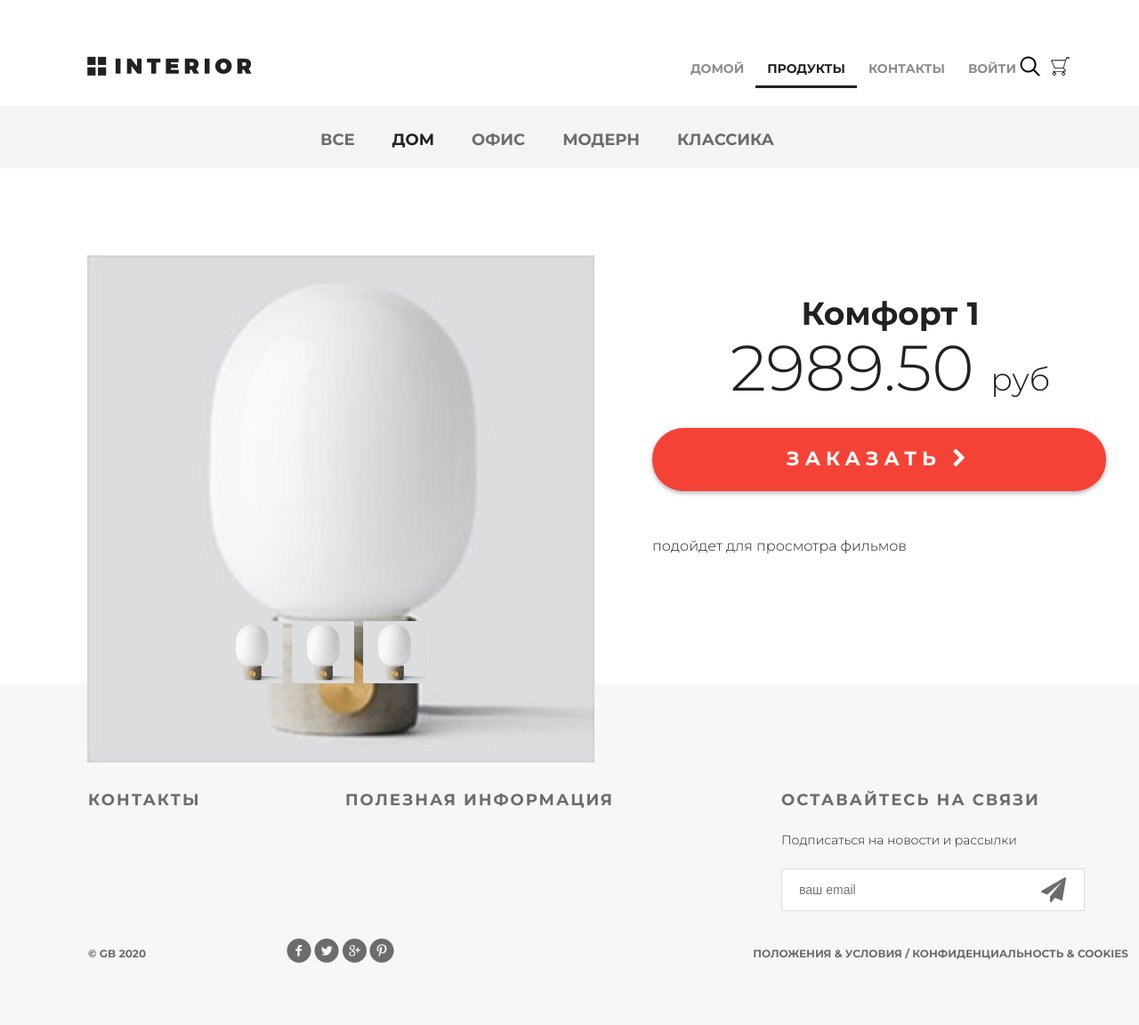
After one commit to Felix-Fenix/geekshop, a Django app: page /products/product/1/ in a window 1280 px wide; the page is wider, and only the part inside the window is pictured. The commit adds this page. Shown: that part at 89% size. Run offline with Django 3.2, Linux system fonts and the light colour scheme; data comes from the database, SQL or seed files in the repository.

Commit message:
Lesson 6. Product page

```diff
--- a/mainapp/templates/mainapp/index.html
+++ b/mainapp/templates/mainapp/index.html
@@ -24,14 +24,14 @@
 	<div class="featured-menu">
 		<a class="active" href="#">Популярные</a><a href="#">Новинки</a>
 	</div>
-	<a class="explore" href="#">показать все <img src="{% static 'img/arrow.png' %}" alt=""></a>
+	<a class="explore" href="{% url 'products:category' pk=0 %}">показать все <img src="{% static 'img/arrow.png' %}" alt=""></a>
 	<div class="clearfix">
 	</div>
 	<div class="tab-content">
 
 		{% for product in products %}
 		<div class="block">
-			<a href="{{ product.image }}"><img src="{{ media_url }}{{ product.image }}" alt="{{ product.short_desc }}" width="270" height="270">
+			<a href="{% url 'products:product' product.pk %}"><img src="{{ media_url }}{{ product.image }}" alt="{{ product.short_desc }}" width="270" height="270">
 				<div class="text">
 					<img src="{% static 'img/icon-hover.png' %}" alt=">">
 					<h4>{{ product.name }}</h4>
--- /dev/null
+++ b/mainapp/templates/mainapp/product.html
@@ -0,0 +1,55 @@
+{% extends 'mainapp/base.html' %}
+{% load staticfiles %}
+
+{% block menu %}
+<div class="hero-white">
+	<div class="header clearfix">
+		{% include 'mainapp/includes/inc_menu.html' %}
+	</div>
+</div>
+{% endblock menu %}
+
+{% block content %}
+<div class="details">
+	<div class="links clearfix">
+		{% include 'mainapp/includes/inc_categories_menu.html' %}
+	</div>
+
+	<div class="details-products">
+		<div class="details-slider">
+			<div class="slider-product">
+				<img src="{{ media_url }}{{ product.image }}">
+			</div>
+			<div class="slider-control">
+				<div class="block">
+					<a href="#"><img src="{{ media_url }}{{ product.image }}" alt="">
+						<div class="text"></div>
+					</a>
+				</div>
+				<div class="block">
+					<a href="#"><img src="{{ media_url }}{{ product.image }}" alt="">
+						<div class="text"></div>
+					</a>
+				</div>
+				<div class="block">
+					<a href="#"><img src="{{ media_url }}{{ product.image }}" alt="">
+						<div class="text"></div>
+					</a>
+				</div>
+			</div>
+		</div>
+
+		<div class="description">
+            <h3 class="big-bold">{{ product.name|title }}</h3>
+            <br>
+			<p class="price"> {{ product.price }} <span>руб</span></p>
+			<a href="{% url 'basket:add' product.pk %}" class="red-button">
+				заказать <i class="fa fa-chevron-right" aria-hidden="true"></i>
+			</a>
+			<div class="description-text">
+				{{ product.description }}
+			</div>
+		</div>
+	</div>
+</div>
+{% endblock content %}
--- a/mainapp/templates/mainapp/products.html
+++ b/mainapp/templates/mainapp/products.html
@@ -60,7 +60,7 @@
 		<div class="related-products clearfix">
 			{% for product in similar_products %}
 			<div class="block">
-				<a href="{% url 'basket:add' product.pk %}"><img src="{{ media_url }}{{ product.image }}" alt="{{ product.short_desc }}">
+				<a href="{% url 'products:product' product.pk %}"><img src="{{ media_url }}{{ product.image }}" alt="{{ product.short_desc }}">
 					<div class="text">
 						<img src="{% static 'img/icon-hover.png' %}" alt="img">
 						<h3>Категория: {{ product.category.name }}</h3>
--- a/mainapp/templates/mainapp/products_list.html
+++ b/mainapp/templates/mainapp/products_list.html
@@ -15,7 +15,7 @@
             {% for product in products %}
             <div class="block">
                 {% if user.is_authenticated %}
-                <a href="{% url 'basket:add' product.pk %}">
+                <a href="{% url 'products:product' product.pk %}">
                     {% else %}
                     <a href="{% url 'auth:login' %}">
                         {% endif %}
--- a/mainapp/urls.py
+++ b/mainapp/urls.py
@@ -7,4 +7,5 @@ app_name = "mainapp"
 urlpatterns = [
     path("", mainapp.products, name="index"),
     path("category/<int:pk>/", mainapp.products, name="category"),
+    path("product/<int:pk>/", mainapp.product, name='product'),
 ]
--- a/mainapp/views.py
+++ b/mainapp/views.py
@@ -1,4 +1,6 @@
 import random
+
+from django.http import request
 
 from basketapp.models import Basket
 from django.conf import settings
@@ -72,3 +74,18 @@ def contact(request):
     locations = Contact.objects.all()
     content = {"title": title, "visit_date": visit_date, "locations": locations}
     return render(request, "mainapp/contact.html", content)
+
+
+def product(request, pk):
+    product = get_object_or_404(Product, pk=pk)
+    title = product.name
+    basket = get_basket(request.user)
+    links_menu = ProductCategory.objects.all()
+    content = {
+        "title": title,
+        "product": product,
+        "links_menu": links_menu,
+        "basket": basket,
+        "media_url": settings.MEDIA_URL,
+    }
+    return render(request, "mainapp/product.html", content)
```
